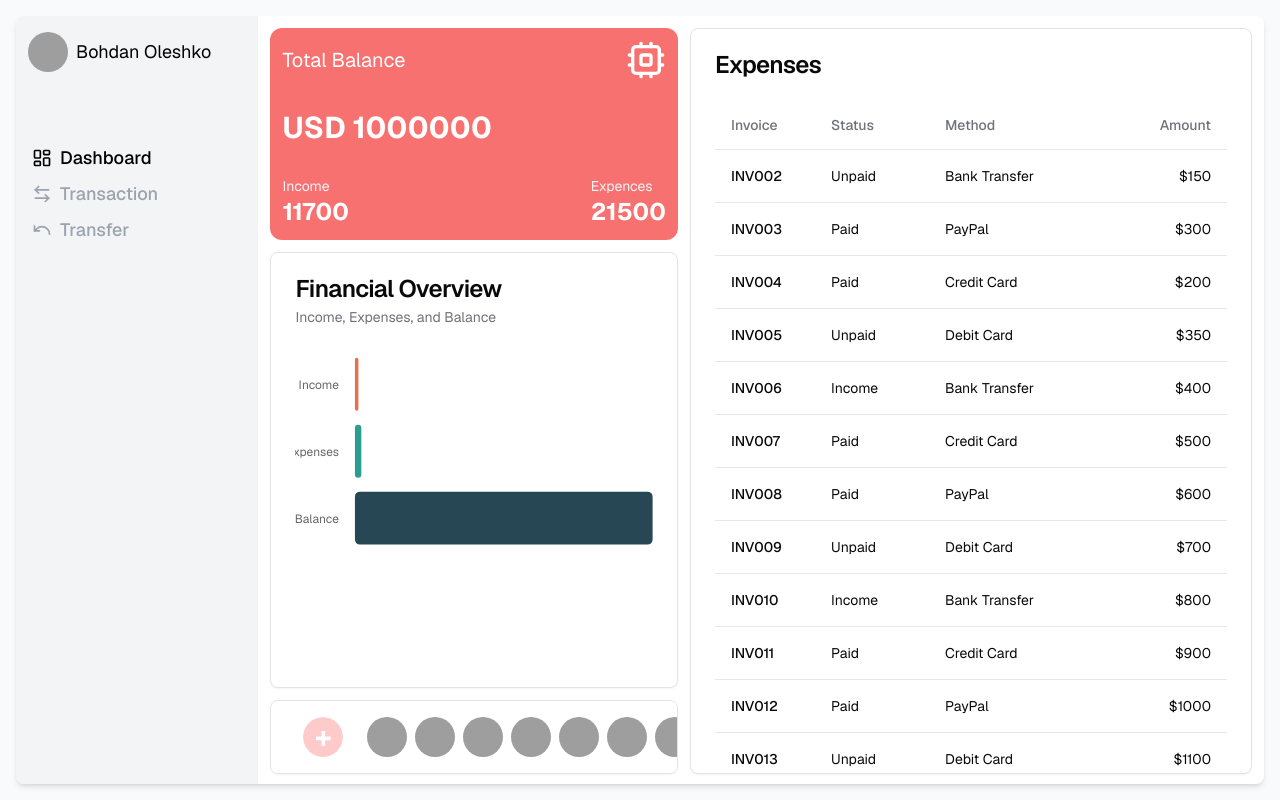
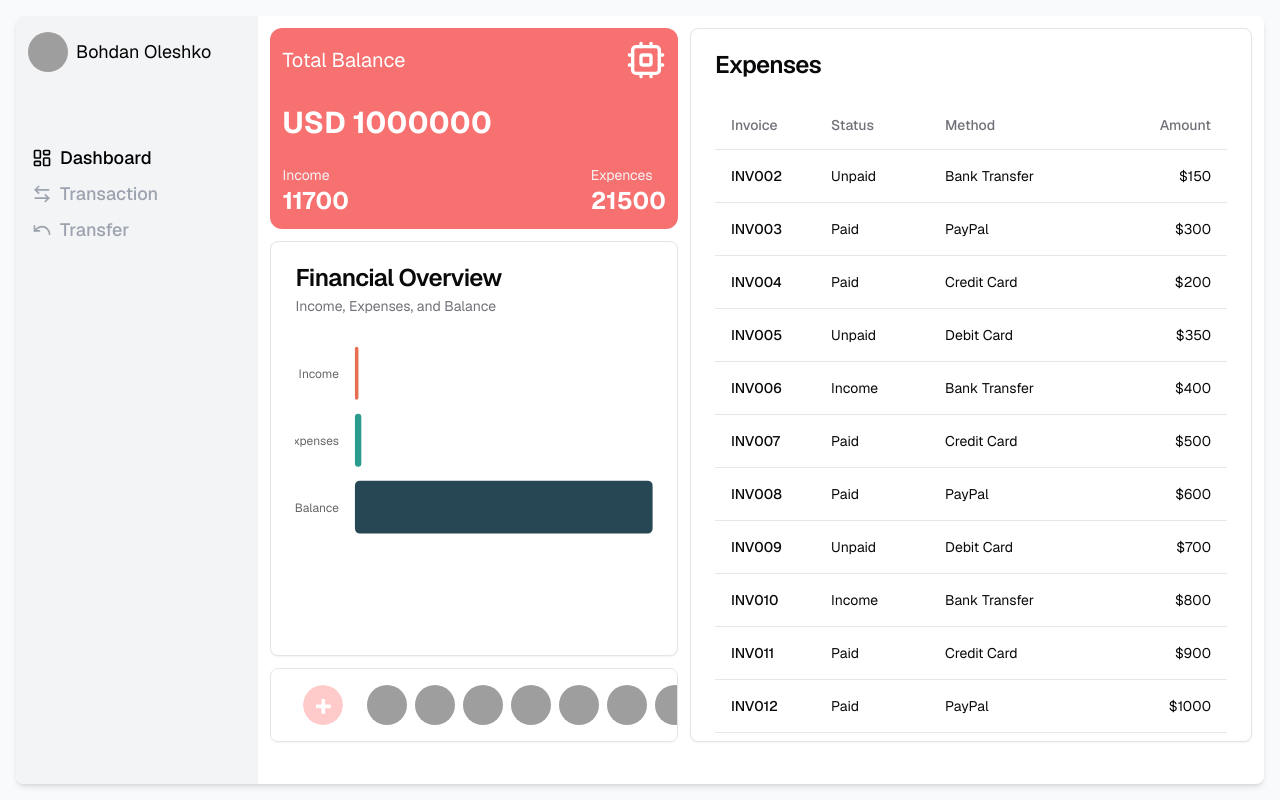
Before and after one commit to bohdanoleshko/transactions-ui, a Next.js app: page / in a window 1280 px wide. Built offline with nearby package versions, Linux system fonts and the light colour scheme; grey boxes are pictures that could not be loaded.

Commit message:
adjust ui

```diff
--- a/src/app/layout.tsx
+++ b/src/app/layout.tsx
@@ -15,8 +15,8 @@ export default function RootLayout({
 }: Readonly<{ children: React.ReactNode }>) {
   return (
     <html lang="en" className={`${GeistSans.variable}`}>
-      <body className="flex h-[100dvh] items-center bg-slate-50 lg:p-4 smd:overflow-y-auto">
-        <main className="flex h-full w-full flex-col items-start rounded-lg bg-white shadow-md lg:flex-row lg:justify-end">
+      <body className="flex items-center bg-slate-50 md:h-[100dvh] lg:p-4 smd:overflow-y-auto">
+        <main className="flex h-full w-full flex-col items-start bg-white shadow-md lg:flex-row lg:justify-between lg:rounded-lg">
           <NavBar />
           <div className="smd:w-full">{children}</div>
         </main>
--- a/src/components/features/transactions-table/ui/card.tsx
+++ b/src/components/features/transactions-table/ui/card.tsx
@@ -15,7 +15,7 @@ export function CardForExpensesTable({
       <CardHeader>
         <CardTitle>Expenses</CardTitle>
       </CardHeader>
-      <CardContent className="max-h-[80dvh] w-full overflow-y-auto md:max-h-[84dvh] smd:max-h-[20dvh]">
+      <CardContent className="w-full overflow-y-auto md:max-h-[78dvh] lg:max-h-[80dvh] smd:max-h-[30dvh]">
         {children}
       </CardContent>
     </Card>
```
Also changed, not shown: 1 other file (tests, documents, lock files or other folders).
